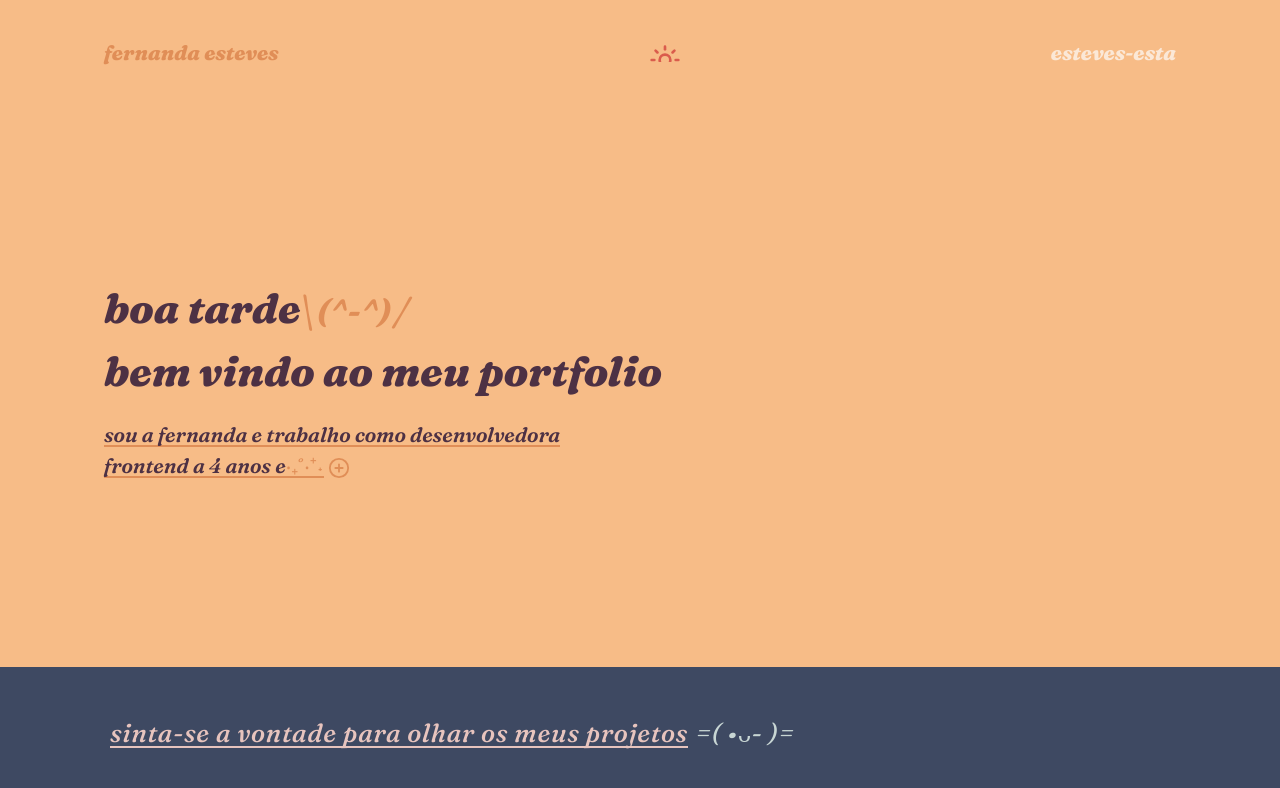
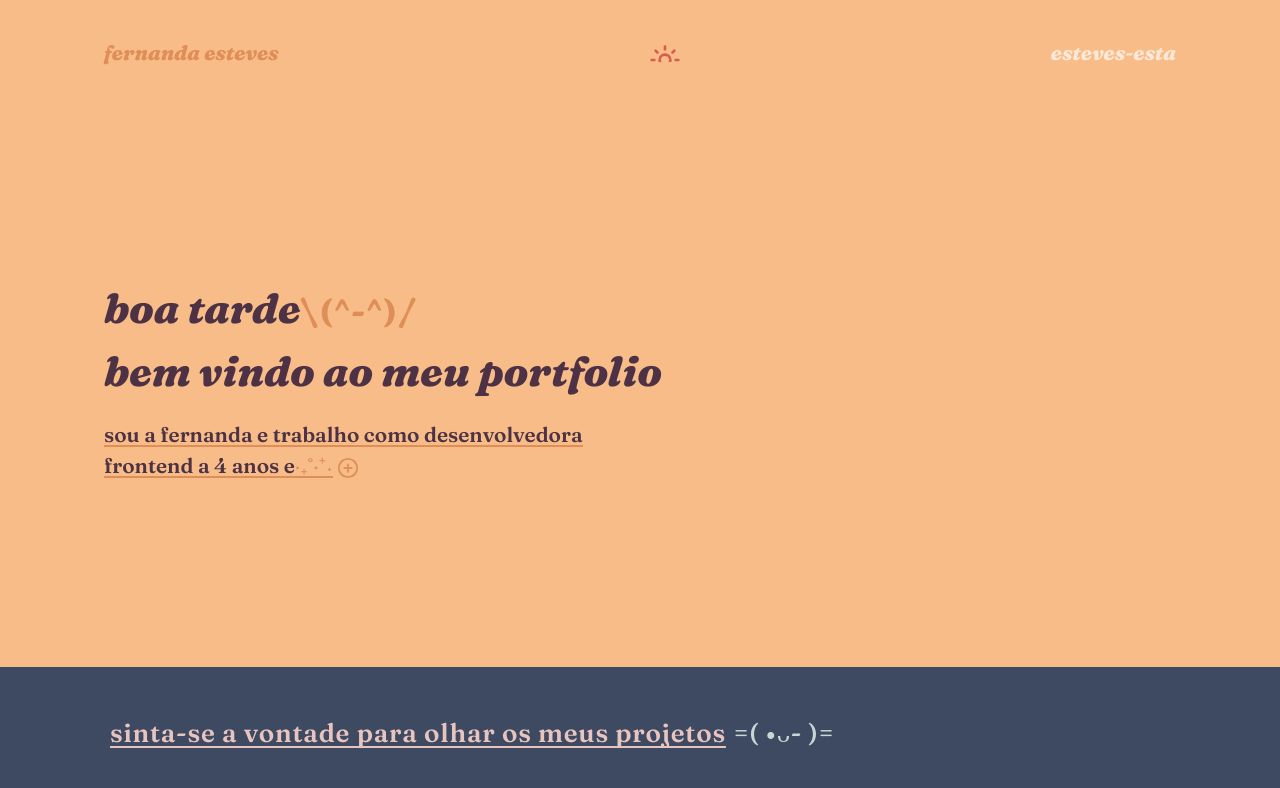
Before and after one commit to esteves-esta/esteves-esta.github.io, a React (Vite) app: page / in a window 1280 px wide. Shown: the top 788 px of the page. Built offline with nearby package versions, Linux system fonts and the light colour scheme.

Commit message:
changing focus effect and transistion

```diff
--- a/index.html
+++ b/index.html
@@ -5,16 +5,20 @@
     <meta name="viewport" content="width=device-width, initial-scale=1.0" />
     <link rel="preconnect" href="https://fonts.googleapis.com" />
     <link rel="preconnect" href="https://fonts.gstatic.com" crossorigin />
+    <link
+      href="https://fonts.googleapis.com/css2?family=Fraunces:ital,opsz,wght,SOFT,WONK@0,9..144,100,0,0;0,9..144,200,0,0;0,9..144,300,0,0;0,9..144,400,0,0;0,9..144,500,0,0;0,9..144,600,0,0;0,9..144,700,0,0;0,9..144,800,0,0;0,9..144,900,0,0;1,9..144,500,0,0;1,9..144,798,100,1;1,9..144,900,0,0&display=swap"
+      rel="stylesheet"
+    />
 
     <link
       rel="preload"
       as="style"
       onload="this.rel = 'stylesheet'"
-      href="https://fonts.googleapis.com/css2?family=Fraunces:ital,opsz,wght,SOFT,WONK@1,9..144,500,0,0;1,9..144,798,100,1;1,9..144,900,0,0&display=swap"
+      href="https://fonts.googleapis.com/css2?family=Fraunces:ital,opsz,wght,SOFT,WONK@0,9..144,100,0,0;0,9..144,200,0,0;0,9..144,300,0,0;0,9..144,400,0,0;0,9..144,500,0,0;0,9..144,600,0,0;0,9..144,700,0,0;0,9..144,800,0,0;0,9..144,900,0,0;1,9..144,500,0,0;1,9..144,798,100,1;1,9..144,900,0,0&display=swap"
     />
     <noscript>
       <link
-        href="https://fonts.googleapis.com/css2?family=Fraunces:ital,opsz,wght,SOFT,WONK@1,9..144,500,0,0;1,9..144,798,100,1;1,9..144,900,0,0&display=swap"
+        href="https://fonts.googleapis.com/css2?family=Fraunces:ital,opsz,wght,SOFT,WONK@0,9..144,100,0,0;0,9..144,200,0,0;0,9..144,300,0,0;0,9..144,400,0,0;0,9..144,500,0,0;0,9..144,600,0,0;0,9..144,700,0,0;0,9..144,800,0,0;0,9..144,900,0,0;1,9..144,500,0,0;1,9..144,798,100,1;1,9..144,900,0,0&display=swap"
         rel="stylesheet"
       />
       <link rel="preconnect" href="https://fonts.googleapis.com" />
--- a/src/components/Header/styles.module.css
+++ b/src/components/Header/styles.module.css
@@ -9,6 +9,7 @@
 .header h1 {
   font-size: 1em;
   font-variation-settings: "wght" 798, "soft" 100, "opsz" 1;
+  font-style: italic;
 }
 
 
@@ -63,8 +64,7 @@
 
 }
 
-.aboutMe:hover span,
-.aboutMe:focus span {
+.aboutMe:hover span {
   outline: none;
   filter: saturate(2) brightness(.9);
   background-size: 0% .1em;
@@ -72,6 +72,7 @@
 
 .aboutMe:active,
 .aboutMe:focus {
+  filter: brightness(1.03);
   transform: scale(1.01);
 }
 
--- a/src/components/Nav/styles.module.css
+++ b/src/components/Nav/styles.module.css
@@ -10,8 +10,7 @@
 
 .navigation button {
   font-style: normal;
-  /* font-variation-settings: "wght" 600, "soft" 100, "opsz" 30; */
-  font-weight: 200;
+  font-variation-settings: "wght" 600, "soft" 100, "opsz" 30;
   font-size: 1.25em;
   letter-spacing: .029em;
   font-style: normal;
@@ -22,13 +21,18 @@
   cursor: pointer;
   color: var(--nav-text-color);
   transition:
-    filter 750ms ease;
+    filter 750ms ease,
+    transform 750ms ease;
 }
 
-.navigation button:hover span:nth-child(1),
-.navigation button:focus span:nth-child(1){
+.navigation button:hover span:nth-child(1) {
   filter: brightness(1.16);
   background-size: 0% .09em;
+}
+
+.navigation button:focus {
+  filter: brightness(1.2);
+  transform: scale(1.05) !important;
 }
 
 .navigation button span:nth-child(1) {
@@ -39,5 +43,5 @@
 }
 
 .navigation button:active {
-  transform: scale(1.1);
+  transform: scale(1.05);
 }
--- a/src/components/Projects/styles.module.css
+++ b/src/components/Projects/styles.module.css
@@ -10,12 +10,23 @@
 
 .projectContent h3 {
   font-size: 1.5em;
+  font-style: italic;
   margin-bottom: .4em;
 }
 
-.subtitle {
-  font-size: 1.1em;
-  margin-bottom: 1em;
+.projectContent p {
+  font-style: normal;
+  font-weight: 600;
+  font-variation-settings: "wght" 400, "soft" 100, "opsz" 0;
+  font-size: .8em;
+  line-height: 1.7em;
+  margin-bottom: 1.2em;
+}
+
+.projectContent .subtitle {
+  font-size: 1em;
+  margin-bottom: 1.2em;
+  font-weight: 400;
 }
 
 .projectContent hr {
@@ -26,13 +37,8 @@
 }
 
 .projectContent h4 {
+  font-style: italic;
   margin-bottom: .8em;
-}
-
-.projectContent p {
-  font-size: .9em;
-  line-height: 1.7em;
-  margin-bottom: 1.2em;
 }
 
 .projectContent ul {
--- a/src/styles.css
+++ b/src/styles.css
@@ -120,7 +120,7 @@ article {
   flex-direction: row;
   justify-content: space-between;
   font-variation-settings: "wght" 798, "soft" 100, "opsz" 1;
-
+  font-style: italic;
   position: absolute;
   z-index: 1;
   width: 100%;
@@ -204,7 +204,7 @@ article {
   transition: all 450ms ease,
 } */
 
-.time-icon:hover ,
+.time-icon:hover,
 .time-icon:focus {
   outline: none;
   transform: scale(1.3);
```
